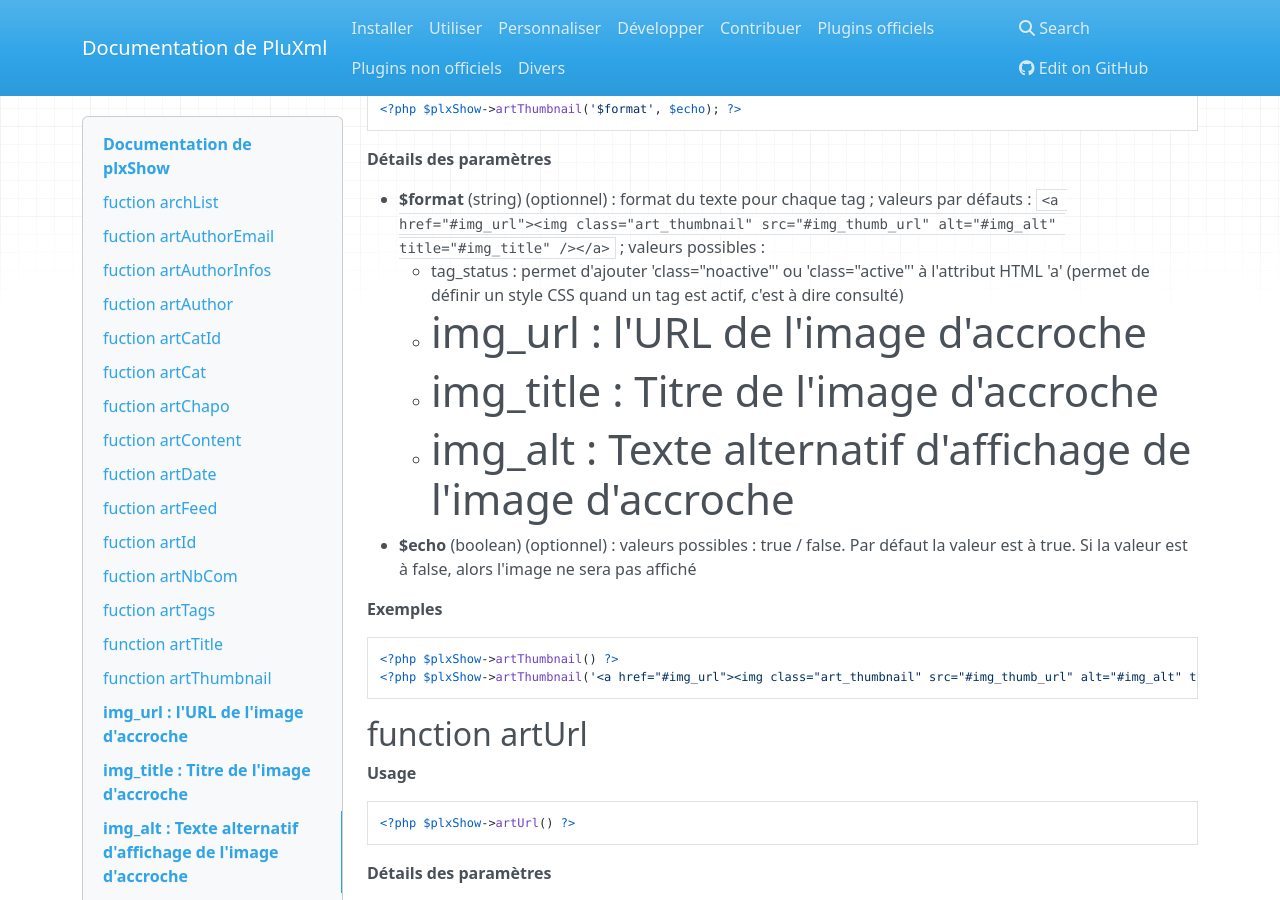
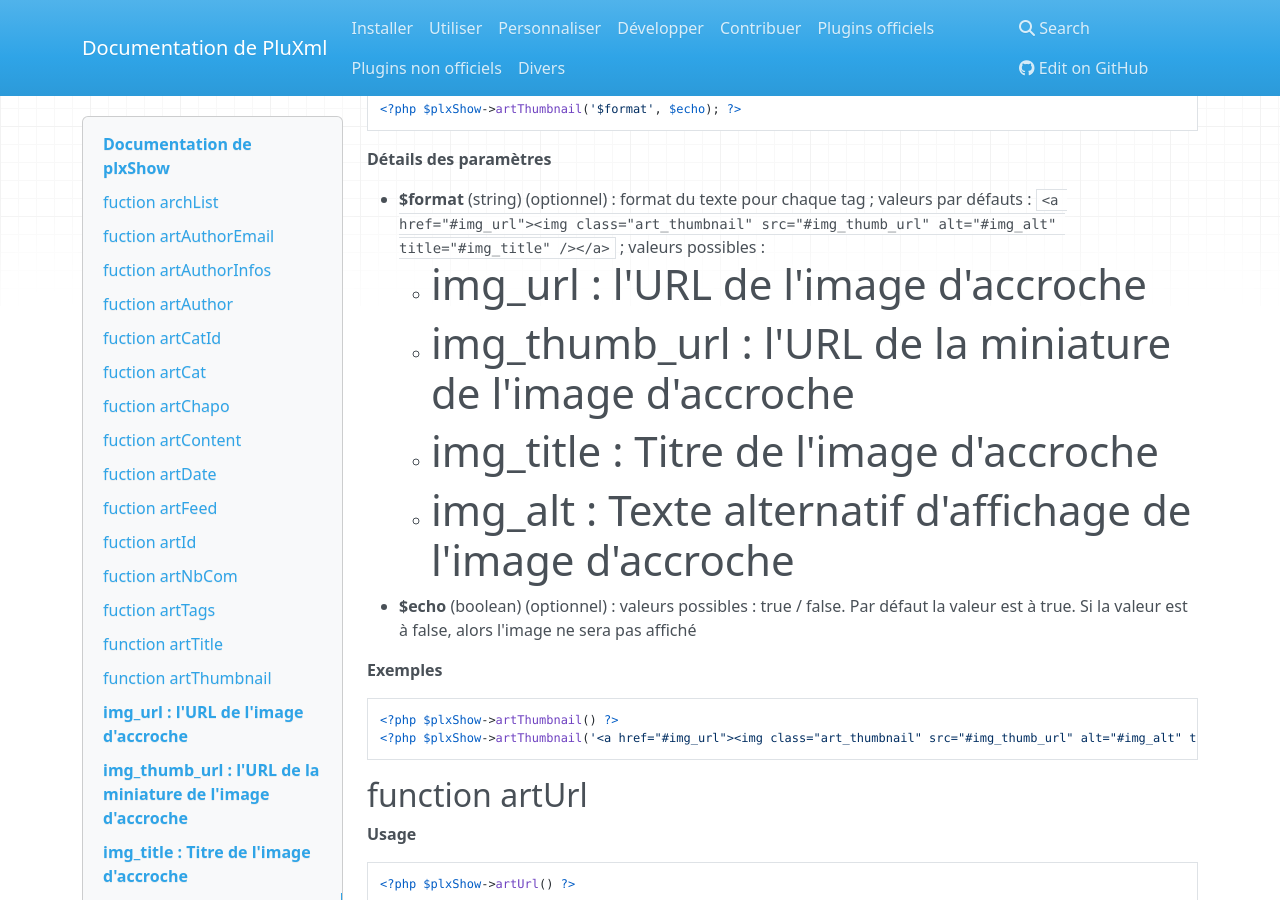
Before and after one commit to pluxml/PluXml-Wiki, an MkDocs documentation site: the page built from docs/developper/plxshow.md, in a window 1280 px wide and 900 px high, scrolled down 7181 px. Built offline with MkDocs 1.6.1, drawn with Linux system fonts in a browser that asks for light colours; nearby versions of some CDN libraries.

Commit message:
Correction artThumbnail : éléments $format
Correction d'une ligne rémanante d'un copier/coller malheureux et ajout d'un $format.

```diff
--- a/docs/developper/plxshow.md
+++ b/docs/developper/plxshow.md
@@ -296,8 +296,8 @@ __Usage__
 __Détails des paramètres__
 
 * __$format__ (string) (optionnel) : format du texte pour chaque tag ; valeurs par défauts : `<a href="#img_url"><img class="art_thumbnail" src="#img_thumb_url" alt="#img_alt" title="#img_title" /></a>` ; valeurs possibles :
-    *  tag_status : permet d'ajouter 'class="noactive"' ou 'class="active"' à l'attribut HTML 'a' (permet de définir un style CSS quand un tag est actif, c'est à dire consulté)
     *  #img_url : l'URL de l'image d'accroche
+    *  #img_thumb_url : l'URL de la miniature de l'image d'accroche
     *  #img_title : Titre de l'image d'accroche
     *  #img_alt : Texte alternatif d'affichage de l'image d'accroche
 * __$echo__ (boolean) (optionnel) : valeurs possibles : true / false. Par défaut la valeur est à true. Si la valeur est à false, alors l'image ne sera pas affiché
```
